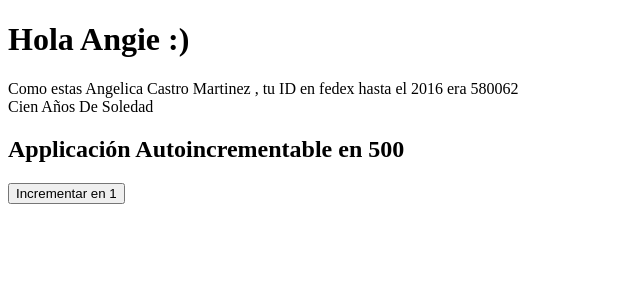
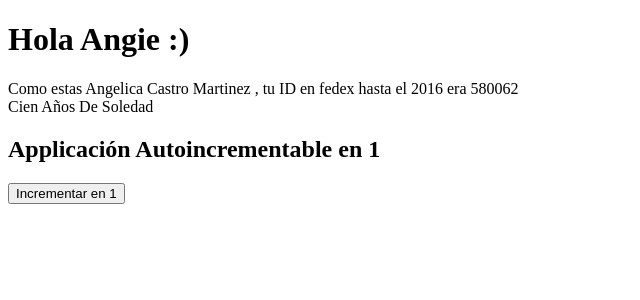
Before and after one commit to mazamorm1975/PROYECTOREACT-2, a React (Vite) app: page / in a window 1280 px wide. Shown: the top 300 px of the page, without its empty margins (0-640 px from the left). Built offline with nearby package versions, Linux system fonts and the light colour scheme.

Commit message:
Se actualiza rama_proyectoreact-2 modulo 44

```diff
--- a/src/Contador.jsx
+++ b/src/Contador.jsx
@@ -20,5 +20,5 @@ Contador.prototype = {
 };
 
 Contador.defaultProps={
-  valor: 500
+  valor: 5000
 }
--- a/src/main.jsx
+++ b/src/main.jsx
@@ -12,8 +12,6 @@ ReactDOM.createRoot(document.getElementById("root")).render(
       book={"Cien Años De Soledad"}
     />
 
-    <Contador
-    //valor={1}
-     />
+    <Contador valor={1} />
   </React.StrictMode>
 );
```
